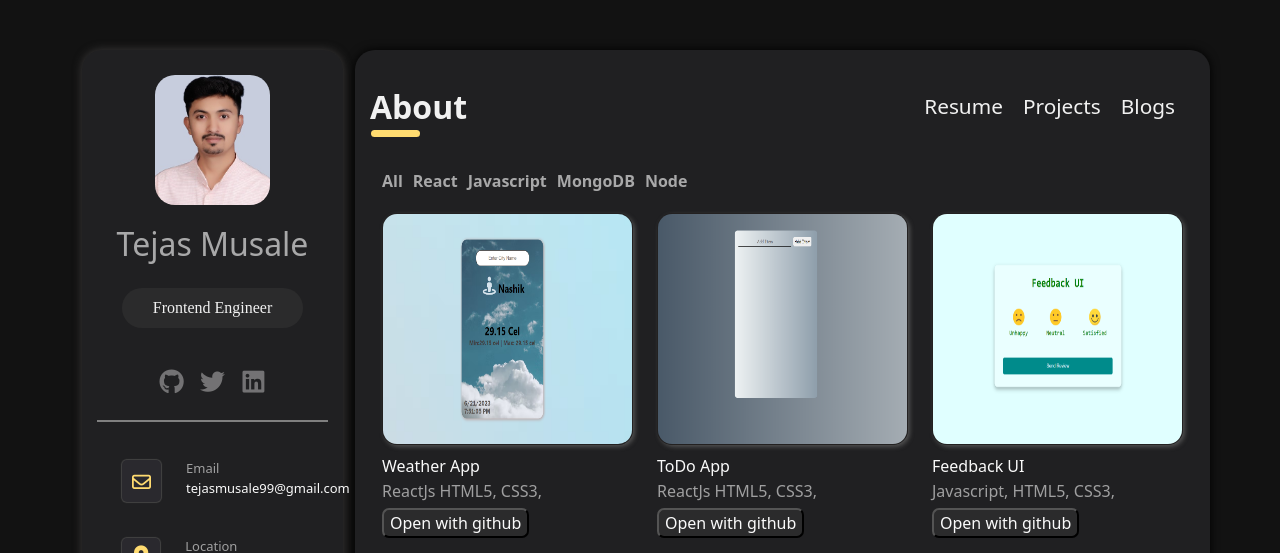
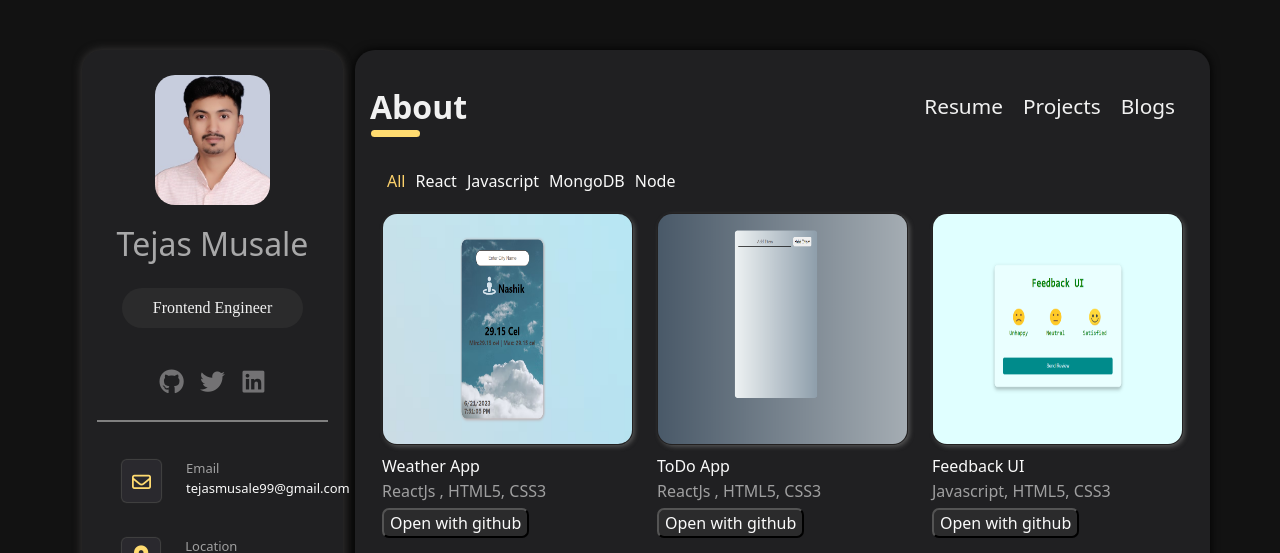
Before and after one commit to tejasmusale99/my-Portfolio-, a React (Create React App) app in the folder my-portfolio/: page /projects in a window 1280 px wide. Shown: the top 553 px of the page. Built offline with nearby package versions, Linux system fonts and the light colour scheme; a web font is replaced by a local one.

Commit message:
change animation and add active state in project navbar

```diff
--- a/my-portfolio/src/App.js
+++ b/my-portfolio/src/App.js
@@ -1,11 +1,12 @@
 import React from "react";
 import Sidebar from "./Components/Sidebar";
 import Navbar from "./Components/Navbar";
-import { Routes, Route,Navigate } from "react-router-dom";
+import { Routes, Route,Navigate, useLocation } from "react-router-dom";
 import About from "./Components/About";
 import Resume from "./Components/Resume";
 import Projects from "./Components/Projects";
 import Blogs from "./Components/Blogs";
+import {AnimatePresence} from "framer-motion"
 
 function App() {
   return (
@@ -17,6 +18,7 @@ function App() {
           </div>
           <div className="col-lg-9 app_main-content">
             <Navbar />
+            <AnimatePresence>
             <Routes>
               <Route path="/" element={<About />}></Route>
               <Route path="/resume" element={<Resume />}></Route>
@@ -24,6 +26,7 @@ function App() {
               <Route path="/blogs" element={<Blogs />}></Route>
               <Route path="*" element={<Navigate to="/" replace />} />
             </Routes>
+            </AnimatePresence>
           </div>
         </div>
       </div>
--- a/my-portfolio/src/Components/Blogs.jsx
+++ b/my-portfolio/src/Components/Blogs.jsx
@@ -13,7 +13,7 @@ function Blogs() {
         delay: 0.1,
         duration: 0.6,
       },
-    },
+    }
   };
   return (
     <motion.div className="container blogs"
--- a/my-portfolio/src/Components/Project_data.js
+++ b/my-portfolio/src/Components/Project_data.js
@@ -15,21 +15,21 @@ const data_projects = [
         image: Weather,
         deployed_url: 'https://tejas-weatherapp.netlify.app/',
         github_url: 'https://github.com/tejasmusale99/WeatherProject',
-        category: ["ReactJs ","HTML5, ","CSS3, "]
+        category: [`ReactJs , HTML5, CSS3 `]
     },
     {
         name: 'ToDo App',
         image: ToDo,
         deployed_url: 'https://tejas-to-do-app.netlify.app/',
         github_url: 'https://github.com/tejasmusale99/To-Do-App',
-        category: ["ReactJs ","HTML5, ","CSS3, "]
+        category: [`ReactJs , HTML5, CSS3 `]
     },
     {
         name: 'Feedback UI',
         image:feedback,
         deployed_url: 'https://getfeedback.netlify.app/',
         github_url: 'https://github.com/tejasmusale99/Feedback-UI',
-        category: ["Javascript, ","HTML5, ","CSS3, "]
+        category: [`Javascript, HTML5, CSS3 `]
     },
 
     {
@@ -37,14 +37,14 @@ const data_projects = [
         image:dice,
         deployed_url: 'https://dicegame-tejas.netlify.app/',
         github_url: 'https://github.com/tejasmusale99/dice-Game',
-        category: ["Javascript, ","HTML5, ","CSS3, "]
+        category: [`Javascript, HTML5, CSS3 `]
     },
     {
         name: 'Talk Minion',
         image: Minion,
         deployed_url: 'https://talkminion1.netlify.app/',
         github_url: 'https://github.com/tejasmusale99/banana-speak',
-        category: ["Javascript, ","HTML5, ","CSS3, "]
+        category: [`Javascript, HTML5, CSS3 `]
     },
 
     {
@@ -52,14 +52,14 @@ const data_projects = [
         image: Quote,
         deployed_url: 'https://tejas-quote.netlify.app/',
         github_url: 'https://github.com/tejasmusale99/Random-Quote',
-        category: ["Javascript, ","HTML5, ","CSS3, "]
+        category: [`Javascript, HTML5, CSS3 `]
     },
     {
         name: 'Real-Time Character Counter',
         image: Counter,
         deployed_url: 'https://tejas-charactercount1.netlify.app/',
         github_url: 'https://github.com/tejasmusale99/Real-Time-Character-Counter',
-        category: ["Javascript, ","HTML5, ","CSS3, "]
+        category: [`Javascript, HTML5, CSS3 `]
     },
 
     {
@@ -67,7 +67,7 @@ const data_projects = [
         image: Clock,
         deployed_url: 'https://digital-clock-tejas.netlify.app/',
         github_url: 'https://github.com/tejasmusale99/Digital-Clock',
-        category: ['Javascript, ', "HTML5, ",'CSS3 ']
+        category: [`Javascript, HTML5, CSS3 `]
     },
 
 ]
--- a/my-portfolio/src/Components/Projects.jsx
+++ b/my-portfolio/src/Components/Projects.jsx
@@ -2,16 +2,17 @@ import React, { useState } from "react";
 import data_projects from "./Project_data";
 import ProjectCard from "./ProjectCard";
 import { motion } from "framer-motion";
-import { NavLink } from "react-router-dom";
+
 
 function Projects() {
   const [projects, setProjects] = useState(data_projects);
-
+const [active,setActive]=useState("All")
 
   const handleClickFilter = (name) => {
     const newArray = data_projects.filter((project) =>
       project.category.includes(name));
     setProjects(newArray);
+    setActive(name)
   };
 
   const project_variant = {
@@ -35,11 +36,16 @@ function Projects() {
       animate="visible"
     >
       <div className="projects_navbar">
-        <NavLink className="project_inside_navBar active"  onClick={() => setProjects(data_projects)}>All</NavLink>
-        <NavLink className="project_inside_navBar active"  onClick={() => handleClickFilter("ReactJs ","HTML5, ","CSS3, ")}>React</NavLink>
-        <NavLink className="project_inside_navBar active"  onClick={() => handleClickFilter("Javascript, ","HTML5, ","CSS3, ")}>Javascript</NavLink>
-        <NavLink className="project_inside_navBar active"  onClick={() => handleClickFilter("mongoDB")}>MongoDB</NavLink>
-        <NavLink className="project_inside_navBar active"  onClick={() => handleClickFilter("node.js")}>Node</NavLink>
+        <div className={active==="All" && "projects_navbar-active"}  onClick={
+          () => {
+            setProjects(data_projects)
+            setActive("All")
+          }
+        }>All</div>
+        <div className={active==="ReactJs , HTML5, CSS3 " && "projects_navbar-active"}  onClick={() => handleClickFilter(`ReactJs , HTML5, CSS3 `)}>React</div>
+        <div className={active==="Javascript, HTML5, CSS3 " && "projects_navbar-active"}  onClick={() => handleClickFilter(`Javascript, HTML5, CSS3 `)}>Javascript</div>
+        <div className={active==="mongoDB" && "projects_navbar-active"}  onClick={() => handleClickFilter("mongoDB")}>MongoDB</div>
+        <div className={active==="node.js" && "projects_navbar-active"}  onClick={() => handleClickFilter("node.js")}>Node</div>
       </div>
       <div className="row">
         {projects.map((project) => (
--- a/my-portfolio/src/Components/Resume.jsx
+++ b/my-portfolio/src/Components/Resume.jsx
@@ -66,6 +66,7 @@ function Resume() {
         variants={resume_variant}
         initial="hidden"
         animate="visible"
+
       >
         <div class="resume_container right">
           <div className="resume-card_body">
--- a/my-portfolio/src/index.css
+++ b/my-portfolio/src/index.css
@@ -440,21 +440,24 @@ a:hover {
 .projects_navbar {
   display: flex;
   margin-bottom: 10px;
+  color: #fafafa;
 }
 .projects_navbar > div {
   margin: 0px 5px;
   font-size: 1rem;
   cursor: pointer;
-  color: #354358;
-  font-weight: 500;
 }
 
-.project_inside_navBar {
+.projects_navbar-active{
+color: #fcd16b;
+}
+
+/* .project_inside_navBar {
   color: rgba(211, 211, 211, 0.763);
   font-weight: 700;
   cursor: pointer;
   padding-right: 10px;
-}
+} */
 
 /* blog  */
 .blogs {
```
